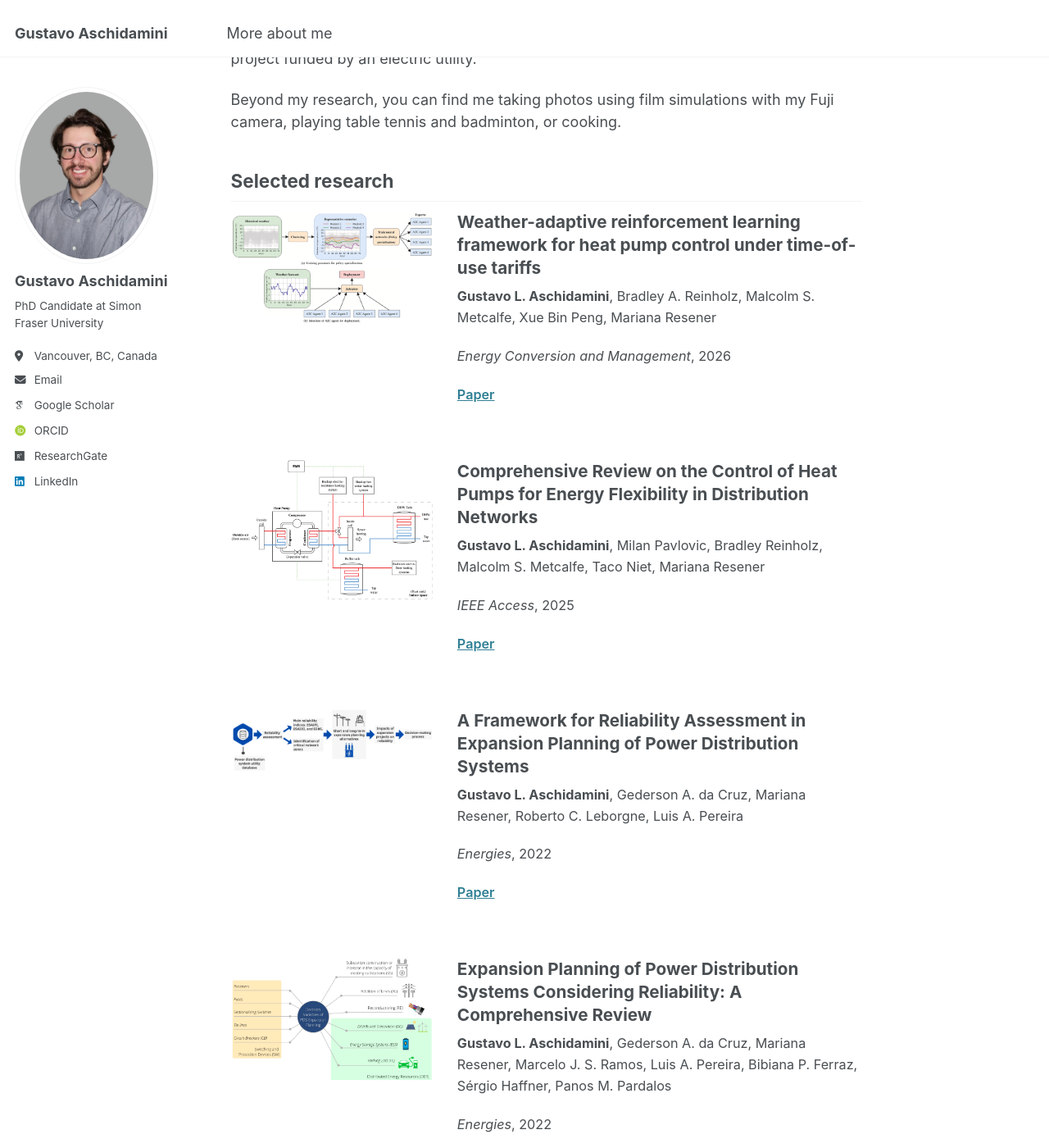
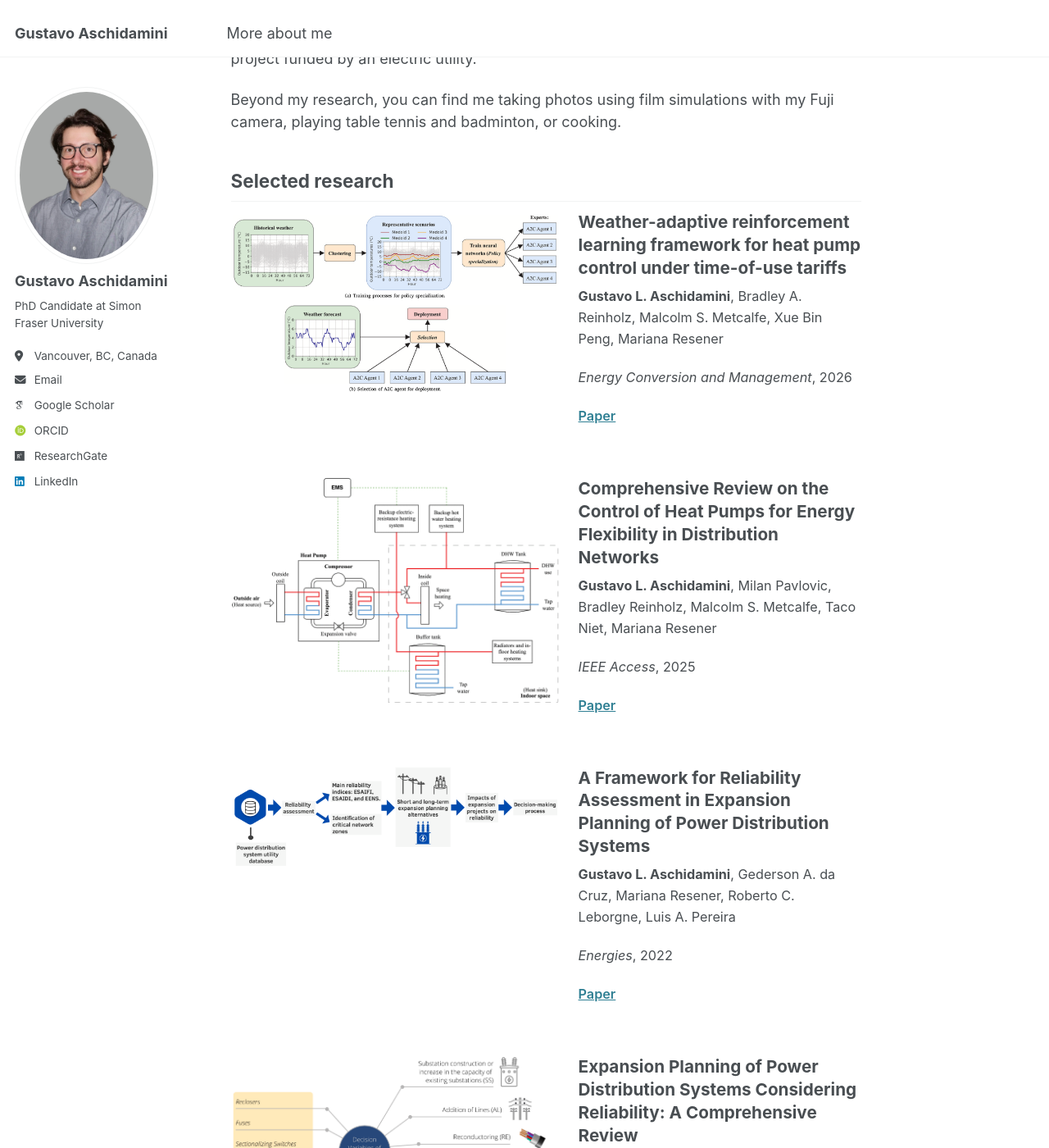
Before and after one commit to gaschidamini/gaschidamini.github.io, a Jekyll site: the page built from _pages/about.md, in a window 1280 px wide and 1400 px high, scrolled down 330 px. Shown: the whole window at 82% size. Built offline with Jekyll 4.4.1, drawn with Linux system fonts in a browser that asks for light colours; some web fonts are replaced.

Commit message:
Enlarge research figures and add click-to-zoom
Set Selected research figures to ~400px with a hover magnifier hint,
and add a lightbox so clicking a figure opens it full-size (close via
backdrop click, the x button, or Escape).

Co-Authored-By: Claude Opus 4.8 <noreply@anthropic.com>

```diff
--- a/_pages/about.md
+++ b/_pages/about.md
@@ -118,3 +118,28 @@ Beyond my research, you can find me taking photos using film simulations with my
     </p>
   </div>
 </div>
+
+<div id="zoom-overlay" aria-hidden="true"><span class="close">&times;</span><img alt="zoomed figure"></div>
+
+<script>
+(function () {
+  var overlay = document.getElementById('zoom-overlay');
+  if (!overlay) return;
+  var big = overlay.querySelector('img');
+  document.querySelectorAll('.research-image img').forEach(function (im) {
+    im.addEventListener('click', function () {
+      big.src = im.currentSrc || im.src;
+      big.alt = im.alt;
+      overlay.classList.add('open');
+    });
+  });
+  function closeOverlay() {
+    overlay.classList.remove('open');
+    big.removeAttribute('src');
+  }
+  overlay.addEventListener('click', closeOverlay);
+  document.addEventListener('keydown', function (e) {
+    if (e.key === 'Escape') closeOverlay();
+  });
+})();
+</script>
--- a/assets/css/main.scss
+++ b/assets/css/main.scss
@@ -48,14 +48,15 @@
 .research-item {
   display: flex;
   align-items: flex-start;
-  gap: 30px;
-  margin: 0 0 45px 0;
+  gap: 24px;
+  margin: 0 0 40px 0;
   padding: 0;
 }
 
 .research-image {
-  flex: 0 0 32%;
-  max-width: 32%;
+  flex: 0 1 400px;
+  max-width: 400px;
+  position: relative;
 }
 
 .research-image img {
@@ -64,6 +65,33 @@
   height: auto;
   object-fit: contain;
   border-radius: 3px;
+  cursor: zoom-in;
+  transition: opacity 0.15s ease;
+}
+
+.research-image:hover img {
+  opacity: 0.85;
+}
+
+/* magnifier hint on hover */
+.research-image::after {
+  content: "\1F50D";
+  position: absolute;
+  top: 6px;
+  right: 6px;
+  background: rgba(0, 0, 0, 0.55);
+  color: #fff;
+  font-size: 12px;
+  line-height: 1;
+  padding: 4px 5px;
+  border-radius: 4px;
+  opacity: 0;
+  transition: opacity 0.15s ease;
+  pointer-events: none;
+}
+
+.research-image:hover::after {
+  opacity: 1;
 }
 
 .research-content {
@@ -114,3 +142,38 @@
     margin-bottom: 18px;
   }
 }
+
+/* Click-to-zoom lightbox for research figures */
+#zoom-overlay {
+  position: fixed;
+  inset: 0;
+  z-index: 9999;
+  background: rgba(0, 0, 0, 0.85);
+  display: none;
+  align-items: center;
+  justify-content: center;
+  cursor: zoom-out;
+  padding: 24px;
+}
+
+#zoom-overlay.open {
+  display: flex;
+}
+
+#zoom-overlay img {
+  max-width: 95%;
+  max-height: 95%;
+  border-radius: 4px;
+  box-shadow: 0 8px 40px rgba(0, 0, 0, 0.5);
+  background: #fff;
+}
+
+#zoom-overlay .close {
+  position: absolute;
+  top: 16px;
+  right: 22px;
+  color: #fff;
+  font-size: 34px;
+  line-height: 1;
+  font-weight: 300;
+}
```
